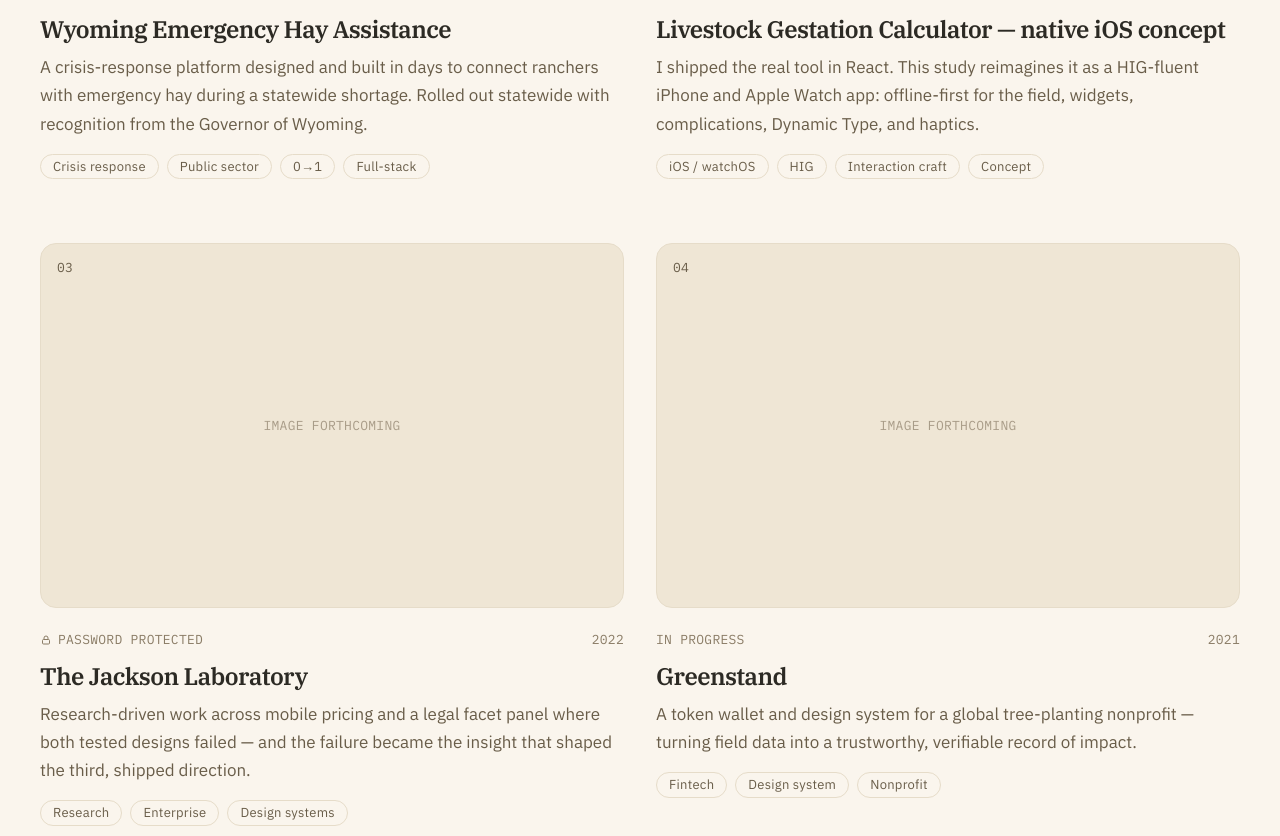
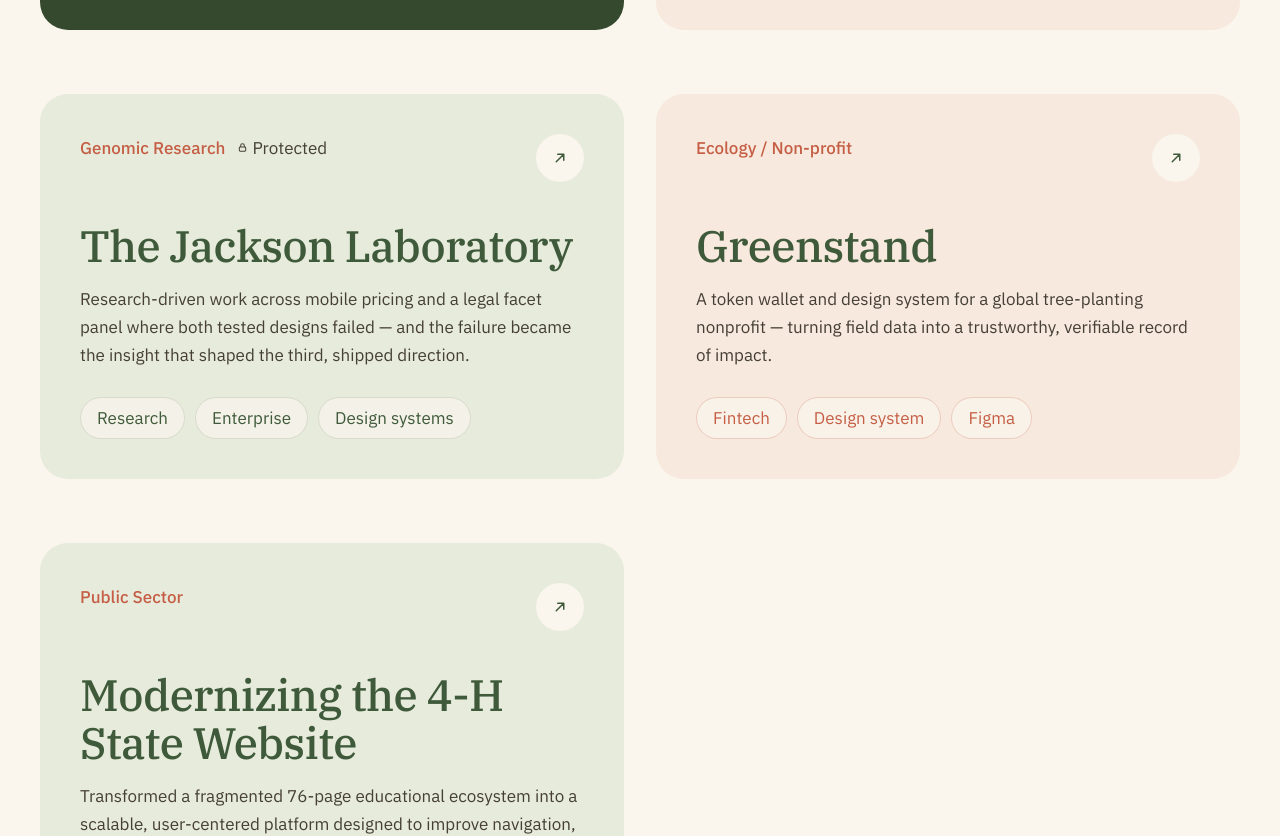
Before and after one commit to Priyankaahuja01/portfolio, a Next.js app: page / in a window 1280 px wide. Shown: the part 1306-2142 px from the top of the page. Built offline with nearby package versions, Linux system fonts and the light colour scheme.

Commit message:
feat: tinted case-study cards (sage/blush/forest) with category + arrow, matching live-site style

```diff
--- a/components/case-study-card.tsx
+++ b/components/case-study-card.tsx
@@ -1,81 +1,125 @@
 import Link from "next/link";
-import type { CaseStudyMeta } from "@/lib/site";
+import type { CaseStudyMeta, CaseStudyTint } from "@/lib/site";
 import { cn } from "@/lib/cn";
 
-function StatusBadge({ status }: { status: CaseStudyMeta["status"] }) {
-  const label =
-    status === "gated"
-      ? "Password protected"
-      : status === "in-progress"
-        ? "In progress"
-        : "Case study";
+const tintStyles: Record<
+  CaseStudyTint,
+  { card: string; eyebrow: string; title: string; body: string; pill: string; arrow: string }
+> = {
+  sage: {
+    card: "bg-tint-sage",
+    eyebrow: "text-accent",
+    title: "text-forest",
+    body: "text-ink-soft",
+    pill: "border-forest/15 bg-cream/70 text-forest",
+    arrow: "bg-cream text-forest",
+  },
+  blush: {
+    card: "bg-tint-blush",
+    eyebrow: "text-accent",
+    title: "text-forest",
+    body: "text-ink-soft",
+    pill: "border-accent/25 bg-cream/70 text-accent",
+    arrow: "bg-cream text-forest",
+  },
+  forest: {
+    card: "bg-forest-deep",
+    eyebrow: "text-tint-blush",
+    title: "text-cream",
+    body: "text-cream/80",
+    pill: "border-cream/25 bg-cream/10 text-cream",
+    arrow: "bg-cream text-forest",
+  },
+};
+
+export function CaseStudyCard({
+  study,
+  className,
+}: {
+  study: CaseStudyMeta;
+  className?: string;
+}) {
+  const t = tintStyles[study.tint];
+
   return (
-    <span className="inline-flex items-center gap-1.5 font-mono text-eyebrow uppercase text-muted">
-      {status === "gated" && (
+    <article className={cn("group", className)}>
+      <Link
+        href={`/work/${study.slug}`}
+        className={cn(
+          "flex h-full flex-col justify-between gap-10 rounded-[28px] p-8 sm:p-10",
+          "transition-all duration-300 hover:-translate-y-1",
+          "hover:shadow-[0_24px_60px_-28px_rgba(53,73,47,0.45)] focus:outline-none",
+          t.card,
+        )}
+      >
+        {/* Top row: category eyebrow + arrow button */}
+        <div className="flex items-start justify-between gap-4">
+          <div className="flex flex-wrap items-center gap-x-3 gap-y-1">
+            <span className={cn("text-eyebrow font-medium", t.eyebrow)}>
+              {study.category}
+            </span>
+            {study.gated && (
+              <span
+                className={cn(
+                  "inline-flex items-center gap-1 text-eyebrow",
+                  t.body,
+                )}
+              >
                 <svg
-          width="12"
-          height="12"
+                  width="11"
+                  height="11"
                   viewBox="0 0 24 24"
                   fill="none"
                   stroke="currentColor"
-          strokeWidth="2"
+                  strokeWidth="2.2"
                   aria-hidden="true"
                 >
                   <rect x="5" y="11" width="14" height="9" rx="2" />
                   <path d="M8 11V8a4 4 0 0 1 8 0v3" />
                 </svg>
+                Protected
+              </span>
             )}
-      {label}
-    </span>
-  );
-}
+          </div>
 
-export function CaseStudyCard({ study }: { study: CaseStudyMeta }) {
-  return (
-    <article className="group relative flex flex-col">
-      <Link
-        href={`/work/${study.slug}`}
-        className="flex flex-col focus:outline-none"
+          <span
+            className={cn(
+              "inline-flex h-12 w-12 shrink-0 items-center justify-center rounded-full",
+              "transition-transform duration-300 group-hover:rotate-45",
+              t.arrow,
+            )}
+            aria-hidden="true"
           >
-        {/* Media placeholder — replace with large real screenshots per CLAUDE.md */}
-        <div
-          className={cn(
-            "relative aspect-[16/10] w-full overflow-hidden rounded-2xl border border-line bg-surface-2",
-            "transition-all duration-300 group-hover:border-line-strong group-hover:shadow-[0_12px_40px_-16px_rgba(0,0,0,0.18)]",
-          )}
+            <svg
+              width="18"
+              height="18"
+              viewBox="0 0 24 24"
+              fill="none"
+              stroke="currentColor"
+              strokeWidth="2"
+              strokeLinecap="round"
+              strokeLinejoin="round"
             >
-          <div className="absolute inset-0 flex items-center justify-center">
-            <span className="font-mono text-eyebrow uppercase text-muted/70">
-              {/* TODO: {study.slug} hero image */}
-              Image forthcoming
-            </span>
-          </div>
-          <span className="absolute left-4 top-4 font-mono text-eyebrow text-muted-strong">
-            {study.index}
+              <path d="M7 17L17 7M9 7h8v8" />
+            </svg>
           </span>
         </div>
 
-        <div className="mt-6 flex flex-col">
-          <div className="flex items-center justify-between gap-4">
-            <StatusBadge status={study.status} />
-            <span className="font-mono text-eyebrow uppercase text-muted">
-              {study.year}
-            </span>
-          </div>
-
-          <h3 className="mt-3 text-xl font-semibold tracking-tight text-ink transition-colors group-hover:text-accent">
-            {study.title}
-          </h3>
-
-          <p className="mt-2 max-w-prose text-base text-muted-strong">
+        {/* Body: title, summary, tags */}
+        <div>
+          <h3 className={cn("font-serif text-3xl", t.title)}>{study.title}</h3>
+          <p className={cn("mt-4 max-w-prose text-base", t.body)}>
             {study.summary}
           </p>
 
-          <ul className="mt-4 flex flex-wrap gap-2">
+          <ul className="mt-7 flex flex-wrap gap-2.5">
             {study.tags.map((tag) => (
               <li
                 key={tag}
-                className="rounded-full border border-line bg-bg px-3 py-1 text-eyebrow text-muted-strong"
+                className={cn(
+                  "rounded-full border px-4 py-1.5 text-eyebrow",
+                  t.pill,
+                )}
               >
                 {tag}
               </li>
--- a/lib/site.ts
+++ b/lib/site.ts
@@ -18,9 +18,10 @@ export type NavLink = {
 };
 
 export const primaryNav: NavLink[] = [
+  { label: "Home", href: "/" },
   { label: "Work", href: "/#work" },
   { label: "About", href: "/about" },
-  { label: "Résumé", href: "/resume" },
+  { label: "Resume", href: "/resume" },
 ];
 
 export const socialLinks: NavLink[] = [
@@ -31,14 +32,19 @@ export const socialLinks: NavLink[] = [
 
 export type CaseStudyStatus = "live" | "in-progress" | "gated";
 
+/** Card background tint — drives the warm editorial rhythm on the work grid. */
+export type CaseStudyTint = "sage" | "blush" | "forest";
+
 export type CaseStudyMeta = {
   slug: string;
   index: string; // "01", "02", ... — display order
   title: string;
+  category: string; // short domain label, shown as the terracotta eyebrow
   summary: string;
   role: string;
   year: string;
   tags: string[];
+  tint: CaseStudyTint;
   status: CaseStudyStatus;
   gated?: boolean;
 };
@@ -52,33 +58,39 @@ export const caseStudies: CaseStudyMeta[] = [
     slug: "wyoming-hay",
     index: "01",
     title: "Wyoming Emergency Hay Assistance",
+    category: "Public Sector",
     summary:
       "A crisis-response platform designed and built in days to connect ranchers with emergency hay during a statewide shortage. Rolled out statewide with recognition from the Governor of Wyoming.",
     role: "Design & build (end-to-end)",
     year: "2023",
-    tags: ["Crisis response", "Public sector", "0→1", "Full-stack"],
+    tags: ["Crisis response", "0→1", "Full-stack", "Figma"],
+    tint: "forest",
     status: "in-progress",
   },
   {
     slug: "gestation-calculator",
     index: "02",
-    title: "Livestock Gestation Calculator — native iOS concept",
+    title: "Livestock Gestation Calculator",
+    category: "iOS Concept",
     summary:
       "I shipped the real tool in React. This study reimagines it as a HIG-fluent iPhone and Apple Watch app: offline-first for the field, widgets, complications, Dynamic Type, and haptics.",
     role: "Product & interaction design",
     year: "2024",
-    tags: ["iOS / watchOS", "HIG", "Interaction craft", "Concept"],
+    tags: ["iOS / watchOS", "HIG", "Interaction craft", "Figma"],
+    tint: "blush",
     status: "in-progress",
   },
   {
     slug: "jackson-laboratory",
     index: "03",
     title: "The Jackson Laboratory",
+    category: "Genomic Research",
     summary:
       "Research-driven work across mobile pricing and a legal facet panel where both tested designs failed — and the failure became the insight that shaped the third, shipped direction.",
     role: "UX design & research",
     year: "2022",
     tags: ["Research", "Enterprise", "Design systems"],
+    tint: "sage",
     status: "gated",
     gated: true,
   },
@@ -86,22 +98,26 @@ export const caseStudies: CaseStudyMeta[] = [
     slug: "greenstand",
     index: "04",
     title: "Greenstand",
+    category: "Ecology / Non-profit",
     summary:
       "A token wallet and design system for a global tree-planting nonprofit — turning field data into a trustworthy, verifiable record of impact.",
     role: "Product design & design systems",
     year: "2021",
-    tags: ["Fintech", "Design system", "Nonprofit"],
+    tags: ["Fintech", "Design system", "Figma"],
+    tint: "blush",
     status: "in-progress",
   },
   {
     slug: "uw-extension",
     index: "05",
-    title: "4-H & UW Extension",
+    title: "Modernizing the 4-H State Website",
+    category: "Public Sector",
     summary:
-      "Public-sector web work for University of Wyoming Extension and 4-H — accessible, content-heavy sites serving rural communities across the state.",
+      "Transformed a fragmented 76-page educational ecosystem into a scalable, user-centered platform designed to improve navigation, accessibility, and youth engagement across Wyoming.",
     role: "UX & front-end",
     year: "2022",
-    tags: ["Public sector", "Accessibility", "Web"],
+    tags: ["Design System", "Elementor", "Survey", "Figma"],
+    tint: "sage",
     status: "in-progress",
   },
 ];
```
Lines whose indentation alone changed are shown as unchanged.
